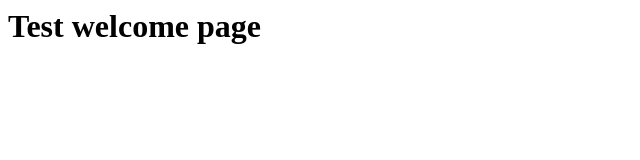
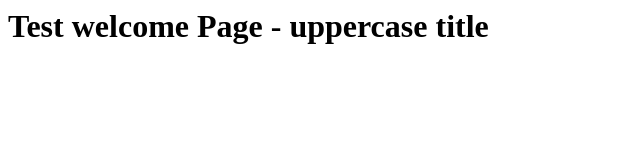
Before and after one commit to mdziadkowiec/hello, a plain HTML site: page index.html in a window 1280 px wide. Shown: the whole page, without its empty margins (0-640 px from the left). Drawn offline with Linux system fonts and the light colour scheme.

Commit message:
fixed typo

```diff
--- a/index.html
+++ b/index.html
@@ -1 +1 @@
-<h1>Test welcome page</h1>
+<h1>Test welcome Page - uppercase title</h1>
```
